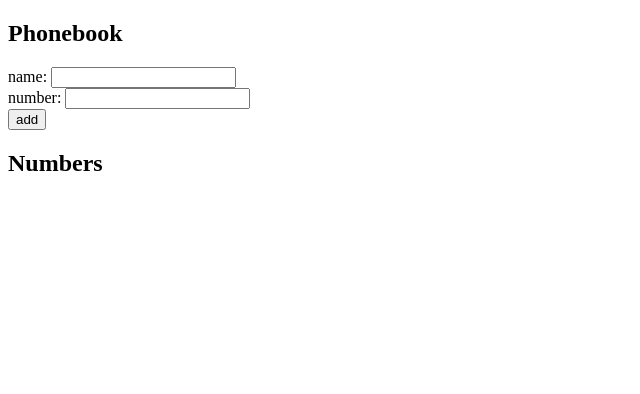
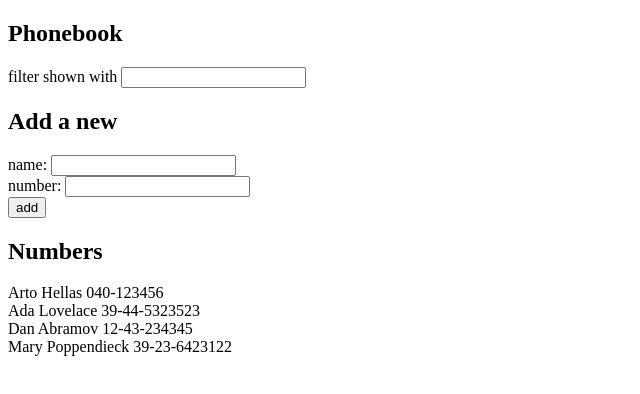
Before and after one commit to LaloCode/FullStackOpen-Part-2, a React (Create React App) app in the folder phonebook/: page / in a window 1280 px wide. Shown: the top 394 px of the page, without its empty margins (0-640 px from the left). Built offline with nearby package versions, Linux system fonts and the light colour scheme.

Commit message:
Add a filter for names

```diff
--- a/phonebook/src/App.js
+++ b/phonebook/src/App.js
@@ -1,9 +1,15 @@
 import { useState } from 'react';
 
 const App = () => {
-  const [persons, setPersons] = useState([]);
+  const [persons, setPersons] = useState([
+    { name: 'Arto Hellas', phone: '040-123456' },
+    { name: 'Ada Lovelace', phone: '39-44-5323523' },
+    { name: 'Dan Abramov', phone: '12-43-234345' },
+    { name: 'Mary Poppendieck', phone: '39-23-6423122' },
+  ]);
   const [newName, setNewName] = useState('');
   const [newPhone, setNewPhone] = useState('');
+  const [filter, setNewFilter] = useState('');
 
   const handleNameChange = (event) => {
     setNewName(event.target.value);
@@ -11,6 +17,10 @@
 
   const handlePhoneChange = (event) => {
     setNewPhone(event.target.value);
+  };
+
+  const handleFilterChange = (event) => {
+    setNewFilter(event.target.value);
   };
 
   const addPerson = (event) => {
@@ -27,7 +37,11 @@
   return (
     <div>
       <h2>Phonebook</h2>
+      <div>
+        filter shown with <input value={filter} onChange={handleFilterChange} />
+      </div>
       <form onSubmit={addPerson}>
+        <h2>Add a new</h2>
         <div>
           name: <input value={newName} onChange={handleNameChange} />
         </div>
@@ -39,11 +53,17 @@
         </div>
       </form>
       <h2>Numbers</h2>
-      {persons.map((person) => (
-        <div key={person.name}>
-          {person.name} {person.phone}
-        </div>
-      ))}
+      {persons
+        .filter((person) =>
+          filter === '' ? true : person.name.toLowerCase().includes(filter.toLowerCase())
+        )
+        .map((person) => {
+          return (
+            <div key={person.name}>
+              {person.name} {person.phone}
+            </div>
+          );
+        })}
     </div>
   );
 };
```
